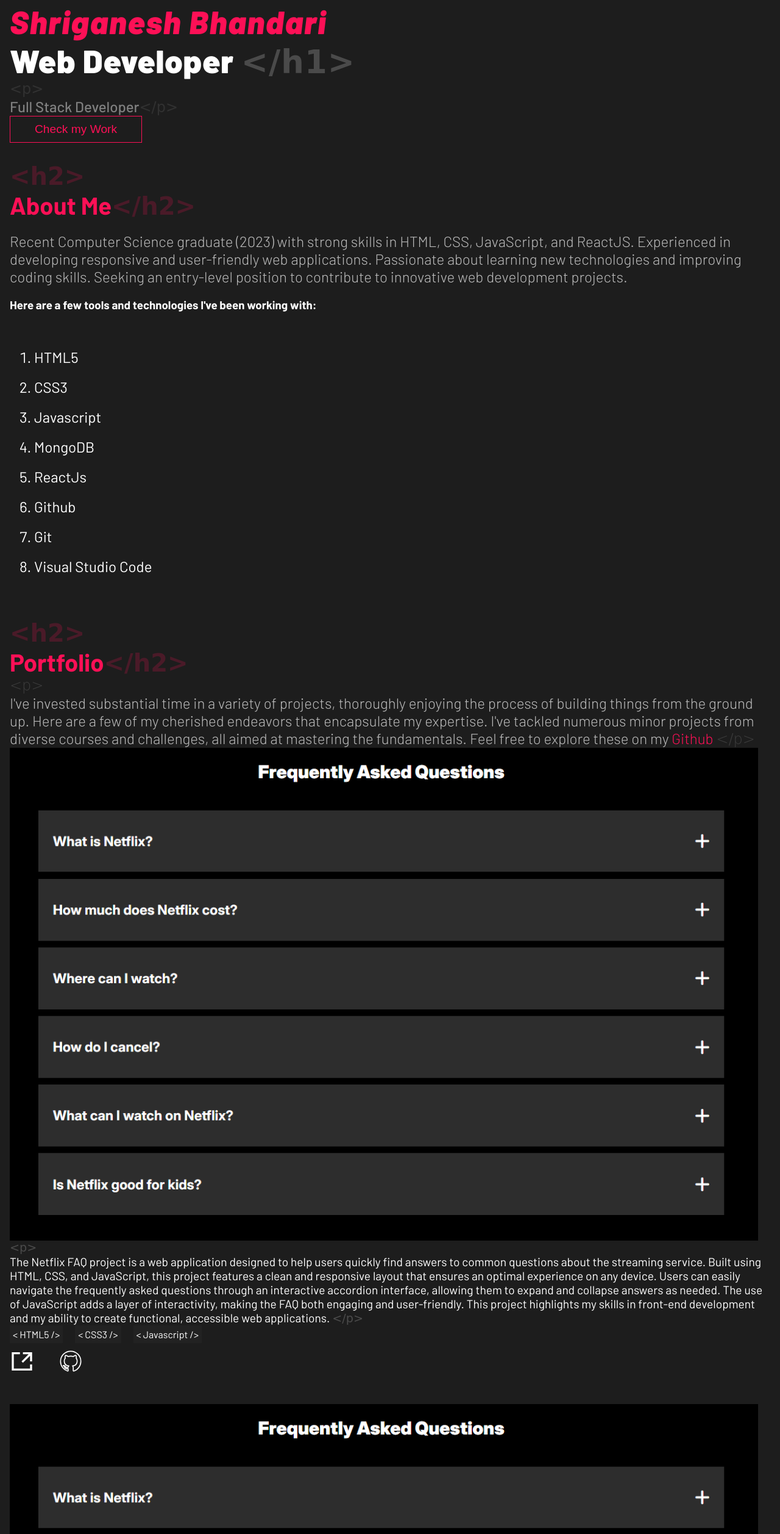
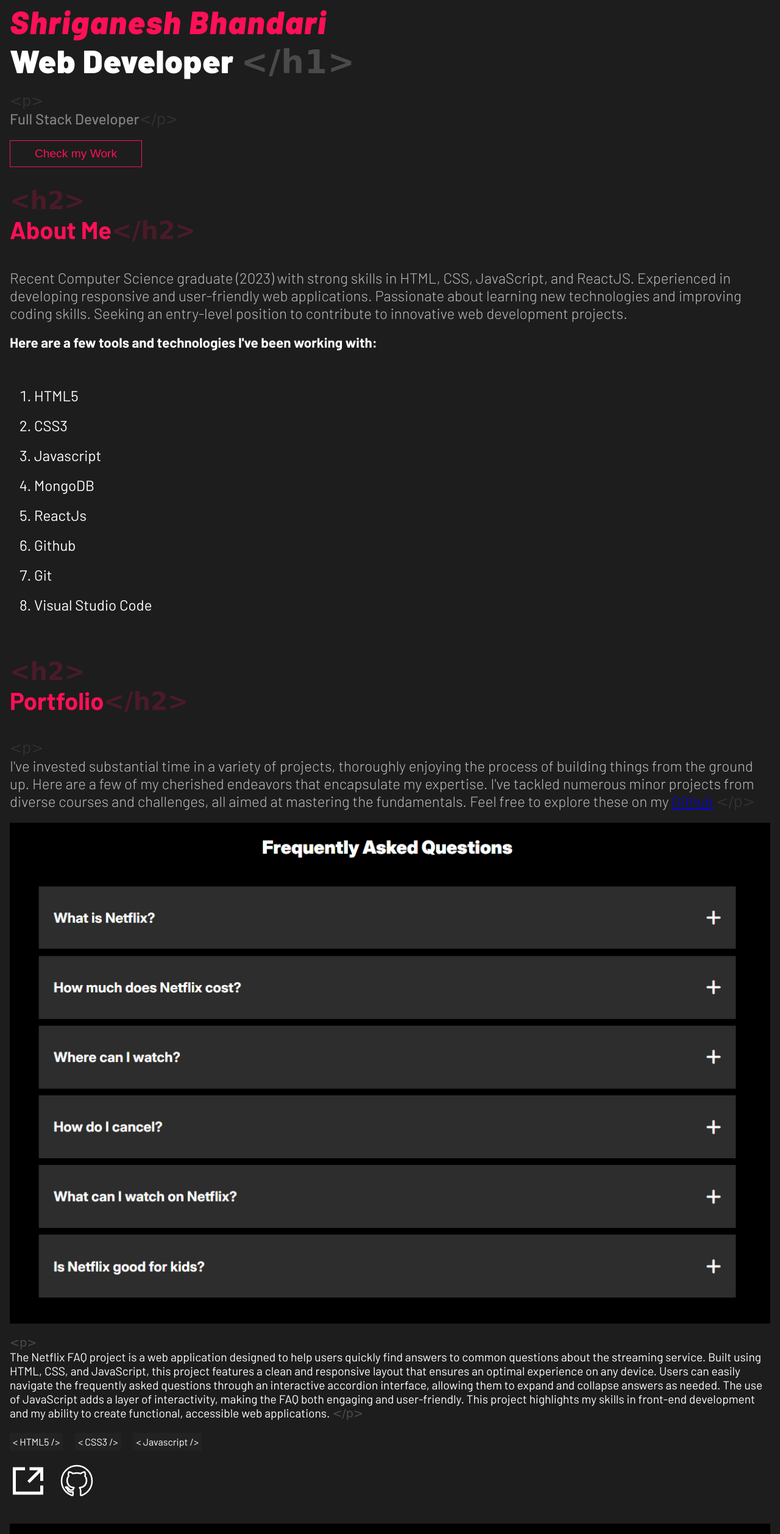
Before and after one commit to ShriganeshBhandari09/Shriganesh-Bhandari-Portfolio, a plain HTML site: page index.html in a window 1280 px wide. Shown: the part 207-2722 px from the top of the page at 61% size. Drawn offline with Linux system fonts and the light colour scheme; a web font is replaced by a local one.

Commit message:
Updated CSS

```diff
--- a/index.html
+++ b/index.html
@@ -100,8 +100,16 @@
               <p>Javascript</p>
             </div>
             <div class="redirect-icons">
-              <img src="assets/new-tab.svg" alt="" />
-              <img src="assets/github.svg" alt="" />
+              <a
+                href="https://bespoke-vacherin-8c5e65.netlify.app/"
+                target="_blank"
+                ><img src="assets/new-tab.svg" alt=""
+              /></a>
+              <a
+                href="https://github.com/ShriganeshBhandari09/Netflix-FAQ"
+                target="_blank"
+                ><img src="assets/github.svg" alt=""
+              /></a>
             </div>
           </div>
           <div class="projects">
@@ -125,8 +133,16 @@
               <p>Javascript</p>
             </div>
             <div class="redirect-icons">
-              <img src="assets/new-tab.svg" alt="" />
-              <img src="assets/github.svg" alt="" />
+              <a
+                href="https://bespoke-vacherin-8c5e65.netlify.app/"
+                target="_blank"
+                ><img src="assets/new-tab.svg" alt=""
+              /></a>
+              <a
+                href="https://github.com/ShriganeshBhandari09/Netflix-FAQ"
+                target="_blank"
+                ><img src="assets/github.svg" alt=""
+              /></a>
             </div>
           </div>
           <div class="projects">
@@ -150,8 +166,12 @@
               <p>Javascript</p>
             </div>
             <div class="redirect-icons">
-              <img src="assets/new-tab.svg" alt="" />
-              <img src="assets/github.svg" alt="" />
+              <a href="https://bespoke-vacherin-8c5e65.netlify.app/"
+                ><img src="assets/new-tab.svg" alt=""
+              /></a>
+              <a href="https://github.com/ShriganeshBhandari09/Netflix-FAQ"
+                ><img src="assets/github.svg" alt=""
+              /></a>
             </div>
           </div>
         </section>
--- a/style/style.css
+++ b/style/style.css
@@ -22,55 +22,6 @@
   font-family: Barlow;
 }
 
-/* #root{
-    display: flex;
-} */
-
-.h1-tag {
-  font-size: 3.3em;
-  font-family: Barlow;
-  font-weight: 900;
-  letter-spacing: 1px;
-  display: inline;
-}
-
-.navigation-bar {
-  display: flex;
-  align-items: flex-end;
-  justify-content: flex-end;
-  padding: 30px 20px 20px 20px;
-}
-
-.introduction-section,
-.about-me, .portfolio, .contact-form {
-  padding: 1em;
-}
-
-.about-me {
-  display: flex;
-  flex-direction: column;
-  gap: 20px;
-}
-
-.pink-text {
-  color: #fd1056;
-  letter-spacing: 2px;
-}
-
-.gray-text {
-  color: gray;
-  font-size: 1.5em;
-  font-weight: 500;
-}
-
-/* ul{
-    list-style: none;
-    display: flex;
-    flex-direction: column;
-    gap: 30px;
-    text-align: center;
-} */
-
 h1::before {
   content: "<h1>";
   display: block;
@@ -87,39 +38,6 @@
 
 .p-tag::after {
   content: "</p>";
-}
-
-h1::before,
-h1::after,
-.p-tag::before,
-.p-tag::after,
-h2::before,
-h2::after,
-form::before,
-form::after {
-  font-family: La Belle Aurore, cursive;
-  opacity: 0.2;
-  font-size: 1em;
-}
-
-#check-my-work {
-  padding: 10px 40px 10px 40px;
-  font-size: 1.2em;
-  background: none;
-  color: #fd1056;
-  border: 0.5px solid #fd1056;
-  outline: none;
-  cursor: pointer;
-  text-align: center;
-}
-
-#check-my-work:hover {
-  background-color: white;
-}
-
-.h2-tag {
-  font-size: 2.5em;
-  color: #fd1056;
 }
 
 h2::before {
@@ -140,10 +58,120 @@
   content: "</form>";
 }
 
+.languages-used p::before {
+  content: "< ";
+  display: inline;
+  font-family: Barlow;
+  color: white;
+  opacity: 1;
+}
+
+.languages-used p::after {
+  content: " />";
+  display: inline;
+  font-family: Barlow;
+  color: white;
+  opacity: 1;
+}
+
+h1::before,
+h1::after,
+.p-tag::before,
+.p-tag::after,
+h2::before,
+h2::after,
+form::before,
+form::after {
+  font-family: La Belle Aurore, cursive;
+  opacity: 0.2;
+  font-size: 1em;
+}
+
+/* #root{
+    display: flex;
+} */
+
+.introduction-section,
+.about-me,
+.portfolio,
+.contact-form {
+  padding: 1em;
+}
+
+.navigation-bar {
+  display: flex;
+  align-items: flex-end;
+  justify-content: flex-end;
+  padding: 30px 20px 20px 20px;
+}
+
+.introduction-section {
+  display: flex;
+  flex-direction: column;
+  gap: 20px;
+}
+
+.about-me {
+  display: flex;
+  flex-direction: column;
+  gap: 20px;
+}
+
+.portfolio {
+  display: flex;
+  flex-direction: column;
+  gap: 20px;
+}
+
 .description {
   font-size: 1.5em;
   font-weight: 300;
   color: rgba(255, 255, 255, 0.7);
+}
+
+.h1-tag {
+  font-size: 3.3em;
+  font-family: Barlow;
+  font-weight: 900;
+  letter-spacing: 1px;
+  display: inline;
+}
+
+.pink-text {
+  color: #fd1056;
+  letter-spacing: 2px;
+}
+
+.gray-text {
+  color: gray;
+  font-size: 1.5em;
+  font-weight: 500;
+}
+
+#check-my-work {
+  padding: 10px 40px 10px 40px;
+  font-size: 1.2em;
+  background: none;
+  color: #fd1056;
+  border: 0.5px solid #fd1056;
+  outline: none;
+  cursor: pointer;
+  text-align: center;
+  width: fit-content;
+}
+
+#check-my-work:hover {
+  background-color: white;
+}
+
+.h2-tag {
+  font-size: 2.5em;
+  color: #fd1056;
+  padding-bottom: 20px;
+}
+
+h3 {
+  font-size: 1.4em;
 }
 
 ol {
@@ -154,7 +182,7 @@
   padding: 40px;
 }
 
-a {
+.projects a {
   color: #fd1056;
   text-decoration: none;
 }
@@ -170,13 +198,19 @@
   gap: 40px;
 }
 
+.projects {
+  display: flex;
+  flex-direction: column;
+  gap: 20px;
+}
+
 .projects img {
   display: flex;
   justify-content: center;
   align-items: center;
-  padding-right: 20px;
   max-width: 100%;
   max-height: 100%;
+  margin: 0 auto;
 }
 .project-description {
   font-size: 1.2em;
@@ -194,21 +228,6 @@
   padding: 5px;
 }
 
-.languages-used p::before {
-  content: "< ";
-  display: inline;
-  font-family: Barlow;
-  color: white;
-  opacity: 1;
-}
-
-.languages-used p::after {
-  content: " />";
-  display: inline;
-  font-family: Barlow;
-  color: white;
-  opacity: 1;
-}
 .redirect-icons {
   display: flex;
   gap: 20px;
```
